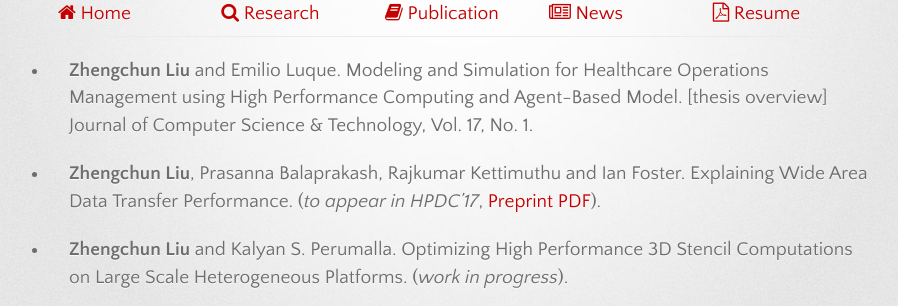
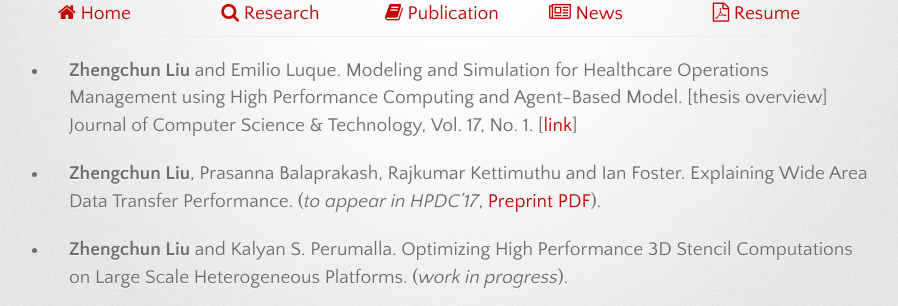
Before and after one commit to lzhengchun/lzhengchun.github.io, a Jekyll site: the page built from Publication.md, in a window 1280 px wide. Shown: the part 166-472 px from the top of the page, without its empty margins (181-1079 px from the left). Built offline with Jekyll 4.4.1, drawn with Linux system fonts in a browser that asks for light colours; some web fonts are replaced.

Commit message:
add, delete, polish etc.

```diff
--- a/Publication.md
+++ b/Publication.md
@@ -3,7 +3,7 @@
 title: Home
 ---
 
-- __Zhengchun Liu__ and Emilio Luque. Modeling and Simulation for Healthcare Operations Management using High Performance Computing and Agent-Based Model. [thesis overview] Journal of Computer Science & Technology, Vol. 17, No. 1.
+- __Zhengchun Liu__ and Emilio Luque. Modeling and Simulation for Healthcare Operations Management using High Performance Computing and Agent-Based Model. [thesis overview] Journal of Computer Science & Technology, Vol. 17, No. 1. [[link](http://journal.info.unlp.edu.ar/wp-content/uploads/2017/05/JCST-44-Thesis-Overview-2.pdf)]
 
 - __Zhengchun Liu__, Prasanna Balaprakash, Rajkumar Kettimuthu and Ian Foster. Explaining Wide Area Data Transfer Performance. (_to appear in HPDC'17_, [Preprint PDF](http://www.mcs.anl.gov/~zcliu/files/Explaining%20Wide%20Area%20Data%20Transfer%20Performance.pdf)).
 
```
